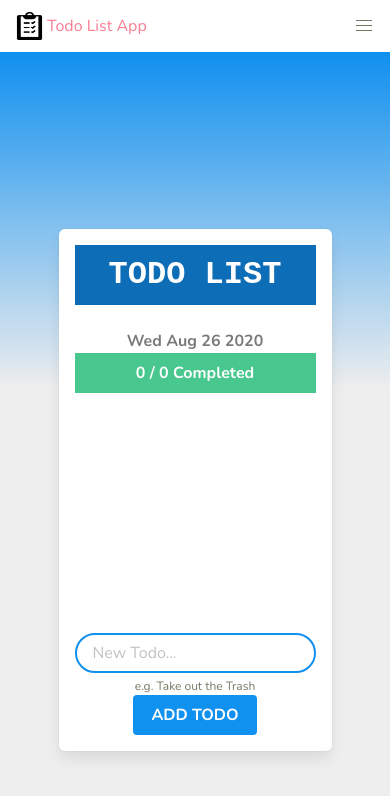
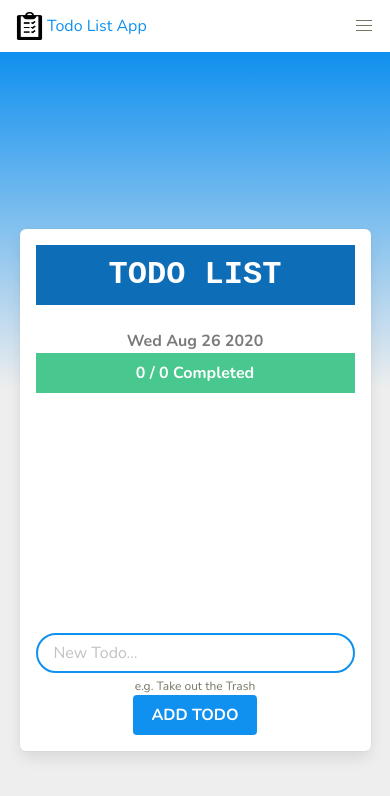
Before and after one commit to STLnick/todo-list, a React (Create React App) app: page /todo in a window 390 px wide. Shown: the top 796 px of the page. Built offline with nearby package versions, Linux system fonts and the light colour scheme.

Commit message:
:lipstick: Change navbar-item hover color

```diff
--- a/src/App.scss
+++ b/src/App.scss
@@ -17,3 +17,9 @@
 .list {
   min-height: 200px;
 }
+
+@media screen and (max-width: 500px) {
+  .todo-box {
+    width: 90%;
+  }
+}
--- a/src/styles/_bulma.scss
+++ b/src/styles/_bulma.scss
@@ -17,6 +17,7 @@ $family-sans-serif: "Nunito", -apple-system, blinkmacsystemfont, "Segoe UI",
   "Helvetica Neue", sans-serif;
 $grey-dark: $brown;
 $grey-light: $beige-light;
+$navbar-item-hover-color: $lightBlue;
 $primary: $lightBlue;
 $primary-dark: $blue;
 $link: $pink;
```
